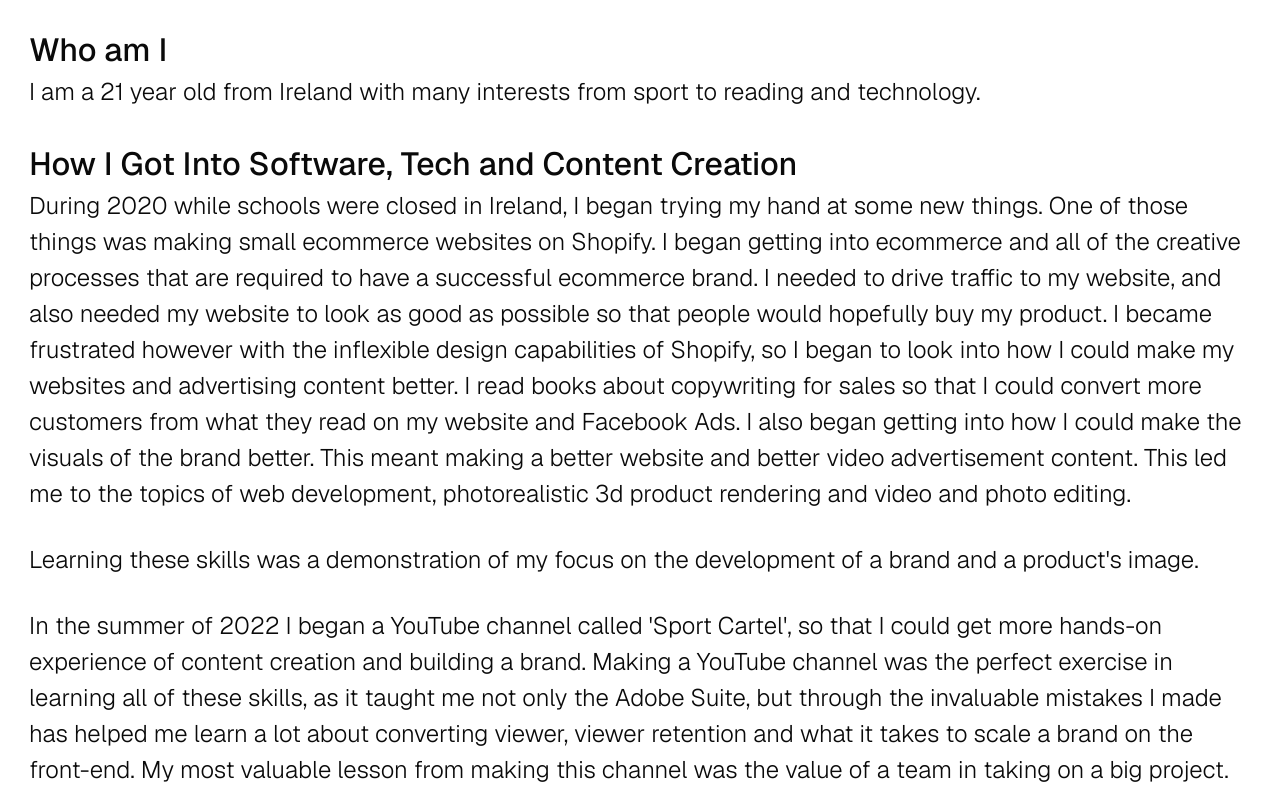
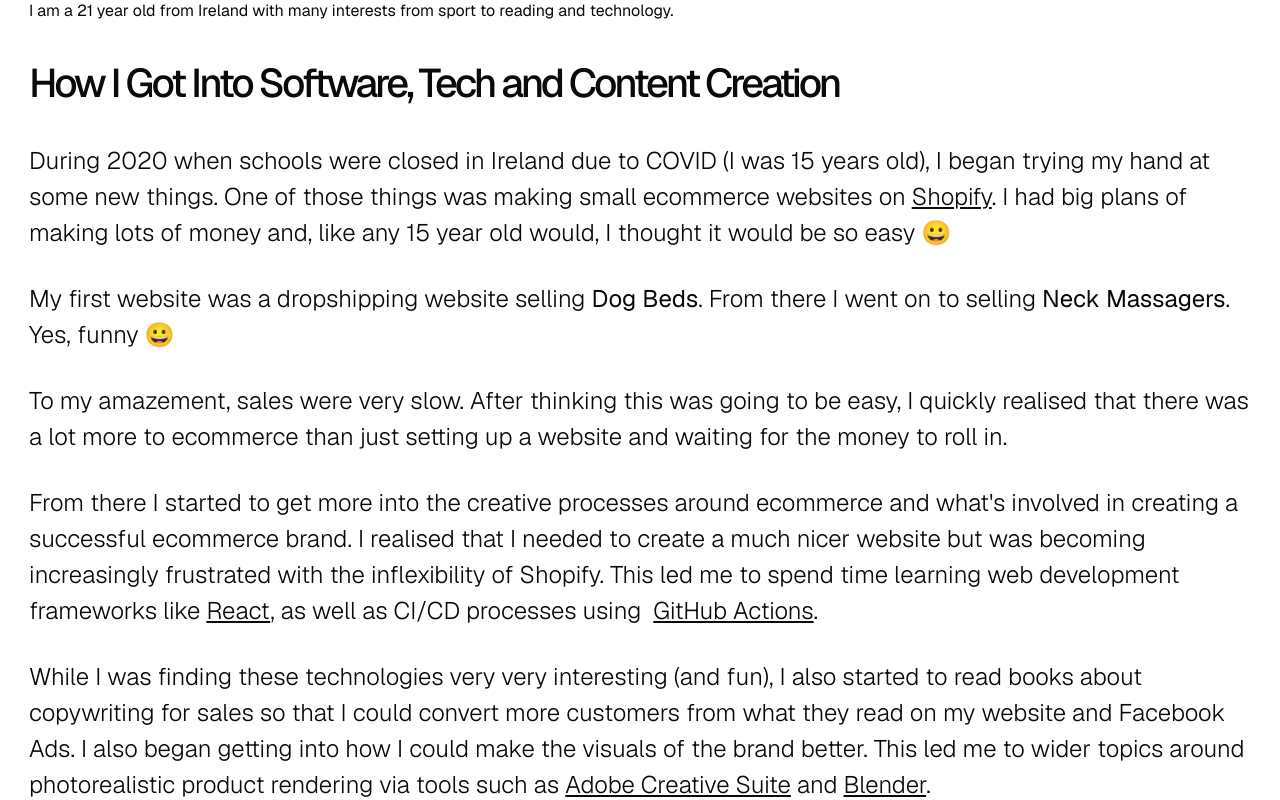
Before and after one commit to mikeyfennelly1/mfennelly.dev, a Next.js app: page /about-me in a window 1280 px wide. Shown: the part 200-1000 px from the top of the page. Built offline with nearby package versions, Linux system fonts and the light colour scheme.

Commit message:
Cleaner About Me

```diff
--- a/src/app/about-me/page.tsx
+++ b/src/app/about-me/page.tsx
@@ -1,8 +1,10 @@
 import Project from "@/components/projects/project/Project";
+import {ReactNode} from "react";
+import Link from "next/link";
 
 interface AboutMeSectionInterface {
     title?: string;
-    content: string;
+    content: ReactNode;
 }
 
 interface AboutMeInterface {
@@ -16,13 +18,36 @@ const AboutMeSections: AboutMeSectionInterface[] = [
     },
     {
         title: "How I Got Into Software, Tech and Content Creation\n",
-        content: "During 2020 while schools were closed in Ireland, I began trying my hand at some new things. One of those things was making small ecommerce websites on Shopify. I began getting into ecommerce and all of the creative processes that are required to have a successful ecommerce brand. I needed to drive traffic to my website, and also needed my website to look as good as possible so that people would hopefully buy my product. I became frustrated however with the inflexible design capabilities of Shopify, so I began to look into how I could make my websites and advertising content better. I read books about copywriting for sales so that I could convert more customers from what they read on my website and Facebook Ads. I also began getting into how I could make the visuals of the brand better. This meant making a better website and better video advertisement content. This led me to the topics of web development, photorealistic 3d product rendering and video and photo editing.\n",
-    },
-    {
-        content: "Learning these skills was a demonstration of my focus on the development of a brand and a product's image.\n"
-    },
-    {
-        content: "In the summer of 2022 I began a YouTube channel called 'Sport Cartel', so that I could get more hands-on experience of content creation and building a brand. Making a YouTube channel was the perfect exercise in learning all of these skills, as it taught me not only the Adobe Suite, but through the invaluable mistakes I made has helped me learn a lot about converting viewer, viewer retention and what it takes to scale a brand on the front-end. My most valuable lesson from making this channel was the value of a team in taking on a big project.\n"
+        content: <>
+            <p className="medium-bottom-separator">
+                During 2020 when schools were closed in Ireland due to COVID (I was 15 years old), I began trying my hand at some new things.
+                One of those things was making small ecommerce websites on <Link href="http://www.shopify.com/" target="_blank">Shopify</Link>. I had big plans
+                of making lots of money and, like any 15 year old would, I thought it would be so easy 😀
+            </p>
+            <p className="medium-bottom-separator">
+                My first website was a dropshipping website selling <strong>Dog Beds</strong>. From there I went on to selling <strong>Neck Massagers</strong>. Yes, funny 😀
+            </p>
+            <p className="medium-bottom-separator">
+                To my amazement, sales were very slow. After thinking this was going to be easy, I quickly realised that there was a lot more to ecommerce
+                than just setting up a website and waiting for the money to roll in.
+            </p>
+            <p className="medium-bottom-separator">
+                From there I started to get more into the creative processes around ecommerce and what's involved in creating a successful ecommerce brand.
+                I realised that I needed to create a much nicer website but was becoming increasingly frustrated with the inflexibility of Shopify. This led me
+                to spend time learning web development frameworks like <Link href={"https://react.dev/"} target="_blank">React</Link>, as well as CI/CD processes using
+                &nbsp;<Link href="https://github.com/features/actions" target="_blank">GitHub Actions</Link>.
+            </p>
+            <p className="medium-bottom-separator">
+                While I was finding these technologies very very interesting (and fun), I also started to read books about copywriting for sales so that I could convert more customers
+                from what they read on my website and Facebook Ads. I also began getting into how I could make the visuals of the brand better.
+                This led me to wider topics around photorealistic product rendering via tools such as <Link href={"https://www.adobe.com/"} target="_blank">Adobe Creative Suite</Link>
+                &nbsp;and <Link href="https://www.blender.org/" target="_blank">Blender</Link>.
+            </p>
+            <p>
+                In the summer of 2022 I began a YouTube channel called "Sport Cartel". Making a YouTube channel was a great way to hone my story telling skills, as well another
+                avenue for me to exercise my creativity and technical skills using <Link href={"https://www.adobe.com/"} target="_blank">Adobe Creative Suite</Link> etc.
+            </p>
+        </>,
     }
 ]
 
@@ -30,10 +55,9 @@ export default function AboutMe() {
     return (
         <>
             <section>
-                <h1 className={"large-padding-gap-top"}>About Me</h1>
-                {AboutMeSections.map((s) => (
+                {AboutMeSections.map((s, index) => (
                     <AboutMeSection
-                        key={s.content}
+                        key={`c-${index}`}
                         title={s.title}
                         content={s.content}
                     ></AboutMeSection>
@@ -48,8 +72,8 @@ export default function AboutMe() {
 function AboutMeSection({title, content}: AboutMeSectionInterface) {
     return (
         <div className={"medium-separator"}>
-            <h3>{title}</h3>
-            <p>{content}</p>
+            <h2 className="medium-bottom-separator">{title}</h2>
+            <>{content}</>
         </div>
     )
 }
```
